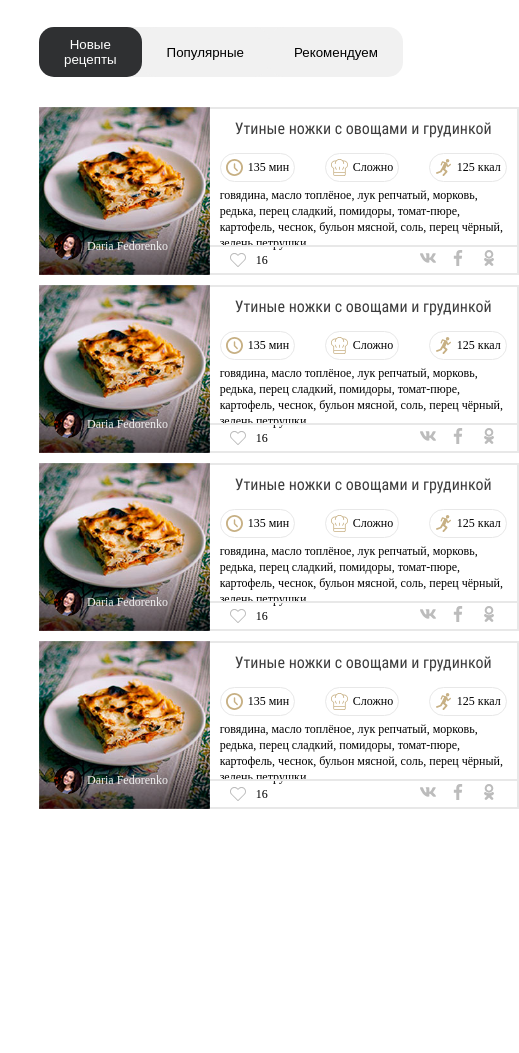
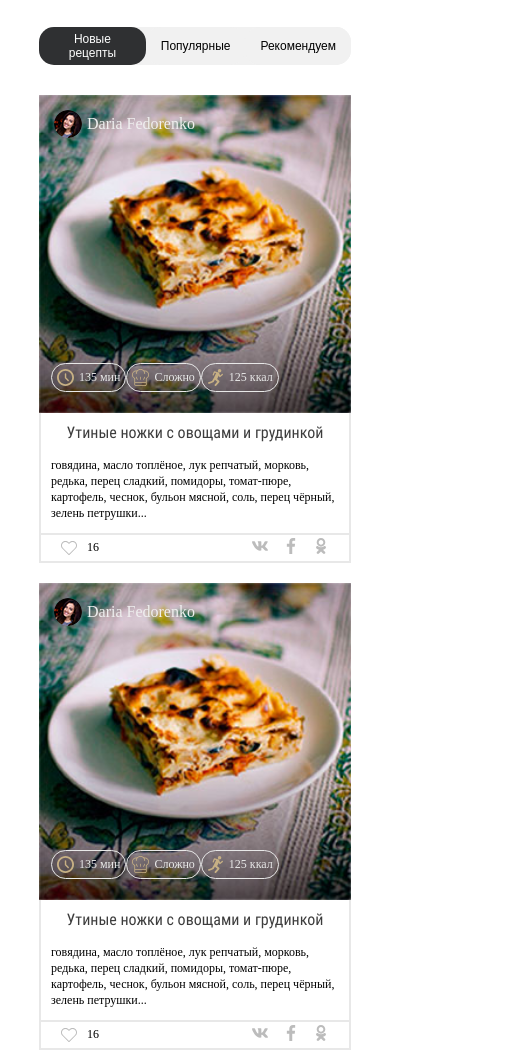
Before and after one commit to dizdostuk/eda-project, a website: page app/index.html in a window 390 px wide. Shown: the part 1169-2222 px from the top of the page, 519 px wide, since content can reach past the window. Before the commit the page ends 1988 px from the top, so only its background shows below. Drawn offline with Linux system fonts and the light colour scheme; a web font is replaced by a local one.

Commit message:
Adapted for tablet mobile versions

```diff
--- a/app/index.html
+++ b/app/index.html
@@ -169,7 +169,7 @@
                     <div class="tabs__content">
                         <ul class="first-content__list">
                             <li class="first-content__item">
-                                <a href="#" class="recipe__img">
+                                <a href="#" class="recipe__img__link">
                                     <img src="./img/newrec1.jpg" alt="New recipe">
                                     <p class="recipe__author">
                                         <img src="./img/author.png" alt="Автор рецепта">
@@ -201,7 +201,7 @@
                                 </div>
                             </li>
                             <li class="first-content__item">
-                                <a href="#" class="recipe__img">
+                                <a href="#" class="recipe__img__link">
                                     <img src="./img/newrec1.jpg" alt="New recipe">
                                     <p class="recipe__author">
                                         <img src="./img/author.png" alt="Автор рецепта">
@@ -233,7 +233,7 @@
                                 </div>
                             </li>
                             <li class="first-content__item">
-                                <a href="#" class="recipe__img">
+                                <a href="#" class="recipe__img__link">
                                     <img src="./img/newrec1.jpg" alt="New recipe">
                                     <p class="recipe__author">
                                         <img src="./img/author.png" alt="Автор рецепта">
@@ -265,7 +265,7 @@
                                 </div>
                             </li>
                             <li class="first-content__item">
-                                <a href="#" class="recipe__img">
+                                <a href="#" class="recipe__img__link">
                                     <img src="./img/newrec1.jpg" alt="New recipe">
                                     <p class="recipe__author">
                                         <img src="./img/author.png" alt="Автор рецепта">
--- a/app/sass/blocks/recipe-tabs.scss
+++ b/app/sass/blocks/recipe-tabs.scss
@@ -13,6 +13,10 @@
     border-radius: 15px;
   }
   &__btn {
+    @media screen and (max-width: 568px) {
+      padding: 5px 15px;
+      font-size: 12px;
+    }
     padding: 10px 25px;
     background-color: #f1f1f1;
     border: none;
@@ -25,6 +29,7 @@
     }
   }
 }
+
 
 .tabs__content {
   width: 100%;
@@ -39,6 +44,7 @@
 
 .first-content__item {
   display: flex;
+  flex-wrap: wrap;
   max-width: 486px;
   min-height: 296px;
   margin-bottom: 10px;
@@ -46,7 +52,7 @@
   &:nth-child(even) {
     margin-right: 0;
   }
-  .recipe__img {
+  .recipe__img__link {
     display: block;
     position: relative;
     width: 100%;
@@ -79,11 +85,22 @@
   border-top: 2px solid #e8e8e8;
   border-right: 2px solid #e8e8e8;
   border-bottom: 2px solid #e8e8e8;
+  @media screen and (max-width: 768px) {
+    padding: 0;
+    padding-top: 10px;
+    border-top: none;
+    border-left: 2px solid #e8e8e8;
+  }
   &__title {
     font-family: 'Roboto';
     font-weight: 400;
     font-size: 24px;
     color: #3d3d3d;
+    display: block;
+    @media screen and (max-width: 768px) {
+      font-size: 16px;
+      padding: 0 10px;
+    }
   }
 }
 
@@ -94,6 +111,18 @@
   justify-content: space-between;
   margin-top: 25px;
   margin-bottom: 15px;
+  @media screen and (max-width: 768px) {
+    margin: 0;
+    position: absolute;
+    top: -50px;
+    left: 15px;
+  }
+  @media screen and (max-width: 625px) {
+    left: 0;
+  }
+  @media screen and (max-width: 513px) {
+    left: 10px;
+  }
   li {
     padding: 5px 5px;
     border-radius: 15px;
@@ -105,6 +134,20 @@
     font-family: 'FiraSansEC';
     font-weight: 400;
     font-size: 12px;
+    @media screen and (max-width: 768px) {
+      color: #e8e8e8;
+      margin-right: 5px;
+      &:last-child {
+        margin-right: 0;
+      }
+    }
+    @media screen and (max-width: 625px) {
+      font-size: 10px;
+      margin-right: 0;
+    }
+    @media screen and (max-width: 513px) {
+      font-size: 12px;
+    }
   }
   img {
     width: 17px;
@@ -119,6 +162,13 @@
   font-size: 13px;
   line-height: 16px;
   text-align: left;
+  @media screen and (max-width: 768px) {
+    padding: 0 10px;
+    margin-top: 15px;
+  }
+  @media screen and (max-width: 568px) {
+    font-size: 12px;
+  }
 }
 
 // Recipe info footer
@@ -135,6 +185,11 @@
 
   border-top: 2px solid #e8e8e8;
   border-bottom: 2px solid #e8e8e8;
+  @media screen and (max-width: 768px) {
+    padding: 3px 20px;
+    position: relative;
+    margin-top: 10px;
+  }
   img {
     width: 16px;
   }
@@ -157,33 +212,64 @@
   }
 }
 
-@media screen and (max-width: 568px) {
+@media screen and (max-width: 768px) {
   .first-content__item {
-    margin-right: 0;
-    min-height: 165px;
-    .recipe__img {
-      width: 272px;
-      height: 168px;
+    width: 48%;
+    margin-right: 4%;
+    margin-bottom: 4%;
+
+    .recipe__img__link {
+      width: 100%;
+      img {
+        max-width: 100%;
+      }
       .recipe__author {
-        font-size: 12px;
+        font-size: 16px;
+        top: 0;
+        bottom: auto;
       }
     }
   }
+}
 
-  .recipe__info__title {
-    font-size: 16px;
-  }
+@media screen and (max-width: 568px) {
+  .first-content__item {
+    width: 48%;
+    margin-right: 4%;
+    margin-bottom: 20px;
+    min-height: 165px;
 
-  .recipe__deep__info__list {
-    margin-top: 15px;
-    margin-bottom: 5px;
-  }
-
-  .recipe__info__ingredients {
-    font-size: 12px;
-  }
-
-  .recipe__info__footer {
-    padding: 3px 20px;
+    .recipe__img__link {
+      width: 100%;
+      img {
+        max-width: 100%;
+      }
+      .recipe__author {
+        font-size: 16px;
+        top: 0;
+        bottom: auto;
+      }
+    }
   }
 }
+
+@media screen and (max-width: 513px) {
+  .first-content__item {
+    width: 100%;
+    margin-right: 0;
+    margin-bottom: 20px;
+    min-height: 165px;
+
+    .recipe__img__link {
+      width: 100%;
+      img {
+        max-width: 100%;
+      }
+      .recipe__author {
+        font-size: 16px;
+        top: 0;
+        bottom: auto;
+      }
+    }
+  }
+}
```
Also changed, not shown: app/css/blocks/recipe-tabs.css, app/css/index.css.
